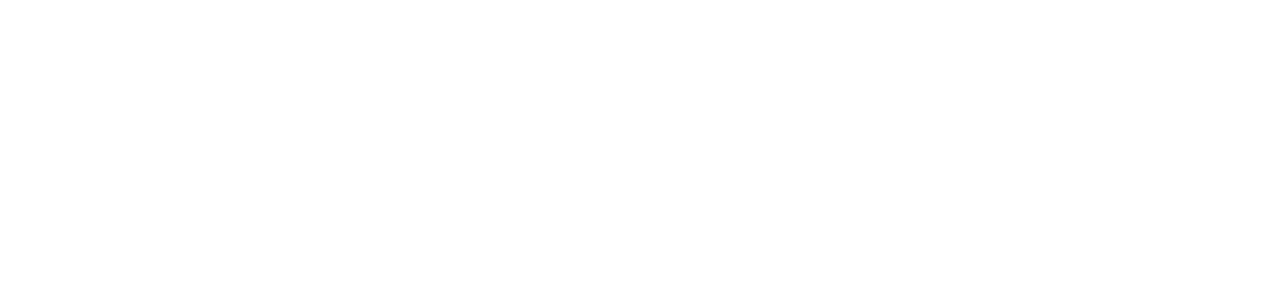
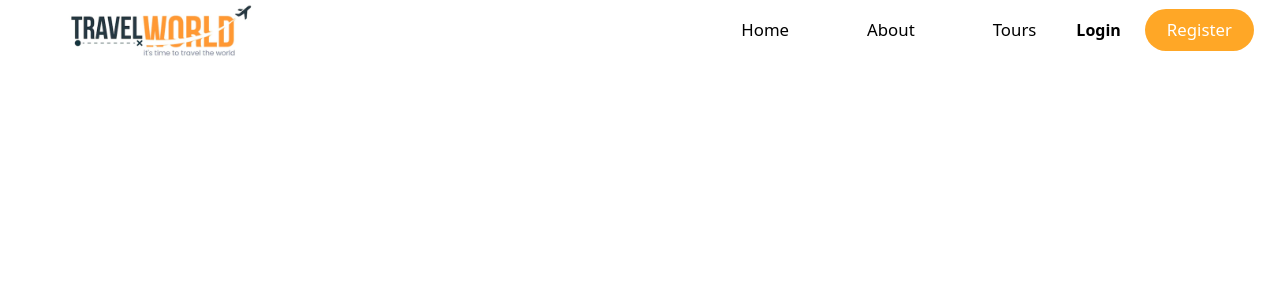
Before and after one commit to GuthiManeendra/Travel-Tour-----, a React (Vite) app: page /tours in a window 1280 px wide. Shown: the top 300 px of the page. Built offline with nearby package versions, Linux system fonts and the light colour scheme.

Commit message:
add Header and AuthContext components with styles and functionality

```diff
--- /dev/null
+++ b/src/Components/header/Header.css
@@ -0,0 +1,125 @@
+/* GLOBAL RESET (CRITICAL) */
+ body {
+  margin: 0;
+  padding: 0;
+}
+
+/* HEADER */
+.header {
+  width: 100%;
+  background: #fff;
+  position: fixed;          /* 🔥 FORCE TO TOP */
+  top: 0;                   /* 🔥 TOUCH BROWSER TOP */
+  left: 0;
+  z-index: 999;
+}
+
+/* STICKY EFFECT */
+.stickey__header {
+  box-shadow: 0 2px 8px rgba(0, 0, 0, 0.08);
+}
+
+/* NAV WRAPPER */
+.nav_wrapper {
+  display: flex;
+  align-items: center;
+  padding: 0 60px;
+  gap: 40px;
+}
+/* LOGO */
+.logo {
+  display: flex;
+  align-items: center;
+}
+
+.logoImg {
+  height: 60px;             /* prevents extra top space */
+  width: auto;
+}
+
+/* NAVIGATION */
+.navigation {
+  display: flex;     /* 🔥 pulls nav close to logo */
+}
+.menu {
+  display: flex;
+  gap: 20px;             /* controlled spacing */
+  list-style: none;
+  margin: 0;
+  padding: 0;
+}
+/* NAV ITEMS */
+.nav__item a {
+  text-decoration: none;
+  font-size: 1.05rem;
+  font-weight: 500;
+  color: #000;
+  padding-left:30px ;
+  /* gap: 10px; */
+}
+
+.nav__item a:hover,
+.active__link {
+  color: #ff7e01;
+}
+
+.active__link {
+  color: #ff7e01;
+}
+
+/* RIGHT SECTION */
+.nav_right {
+  display: flex;
+  align-items: center;
+  gap: 5px;
+    /* 🔥 keeps everything together */
+}
+
+/* LOGIN */
+.secondary__btn {
+  background: transparent !important;
+  border: none !important;
+  padding: 0;
+  color: #000 !important;
+  font-weight: bolder;
+}
+.secondary__btn {
+  font-weight: 600; /* semi-bold */
+}
+.secondary__btn:hover {
+  color: #ff7e01 !important;
+}
+
+/* REGISTER */
+.primary__btn {
+  background: #ffa726 !important;
+  border: none !important;
+  color: #fff !important;
+  font-size: 1.05rem;
+  padding: 8px 22px;
+  border-radius: 30px;
+}
+
+/* MOBILE MENU */
+.mobile__menu {
+  display: none;
+}
+.nav_links {
+  display: flex;
+  flex-direction: column;
+  gap: 5px;
+}
+.navigation{
+  margin-left: 410px;
+}
+.nav_right .secondary__btn {
+  font-weight: 600;
+}
+.nav_right h5 {
+  font-weight: 600;
+}
+
+
+.logo {
+  pointer-events: none;
+}
--- /dev/null
+++ b/src/Components/header/Header.jsx
@@ -0,0 +1,114 @@
+import React, { useEffect, useRef, useContext } from "react";
+import { Container, Row, Button } from "reactstrap";
+import { NavLink, Link, useNavigate } from "react-router-dom";
+import logo from "../../assets/images/logo.png";
+import "./Header.css";
+import { AuthContext } from "../../context/AuthContext";
+
+const nav_links = [
+  { path: "/home", display: "Home" },
+  { path: "/about", display: "About" },
+  { path: "/tours", display: "Tours" },
+];
+
+const Header = () => {
+  const headerRef = useRef(null);
+  const menuRef = useRef(null);
+  const navigate = useNavigate(); // ✅ correct place
+  const { user, dispatch } = useContext(AuthContext);
+
+  const logout = () => {
+    dispatch({ type: "LOGOUT" });
+    navigate("/");
+  };
+
+  // Sticky header
+  useEffect(() => {
+    const handleScroll = () => {
+      if (
+        document.body.scrollTop > 80 ||
+        document.documentElement.scrollTop > 80
+      ) {
+        headerRef.current?.classList.add("stickey__header");
+      } else {
+        headerRef.current?.classList.remove("stickey__header");
+      }
+    };
+
+    window.addEventListener("scroll", handleScroll);
+    return () => window.removeEventListener("scroll", handleScroll);
+  }, []);
+
+  const toggleMenu = () =>
+    menuRef.current?.classList.toggle("show__menu");
+
+  return (
+    <header className="header" ref={headerRef}>
+      <Container fluid className="px-0">
+
+
+          <div className="nav_wrapper d-flex align-items-center justify-content-between">
+
+            {/* Logo */}
+            <div className="logo">
+              <img src={logo} alt="Logo" className="logoImg" />
+            </div>
+
+            {/* Navigation */}
+            <div className="navigation" ref={menuRef}>
+              <ul className="menu d-flex align-items-center gap-5">
+                {nav_links.map((item, index) => (
+                  <li className="nav__item" key={index}>
+                    <NavLink
+                      to={item.path}
+                      className={({ isActive }) =>
+                        isActive ? "active__link" : ""
+                      }
+                    >
+                      {item.display}
+                    </NavLink>
+                  </li>
+                ))}
+              </ul>
+            </div>
+
+            {/* Right buttons */}
+            <div className="nav_right d-flex align-items-center gap-4">
+              {user ? (
+                <>
+                  <h5 className="mb-0 btn primary__btn">
+                    {user.username}
+                  </h5>
+                  <Button className="btn btn-dark" onClick={logout}>
+                    Logout
+                  </Button>
+                </>
+              ) : (
+                <>
+                  <Button
+                    className="btn secondary__btn"
+                    onClick={() => navigate("/login")}
+                  >
+                    Login
+                  </Button>
+
+                  <Button
+                    className="btn primary__btn"
+                    onClick={() => navigate("/register")}
+                  >
+                    Register
+                  </Button>
+                </>
+              )}
+
+              <span className="mobile__menu" onClick={toggleMenu}>
+                <i className="ri-menu-line"></i>
+              </span>
+            </div>
+          </div>
+      </Container>
+    </header>
+  );
+};
+
+export default Header;
--- a/src/Components/layout/Layout.jsx
+++ b/src/Components/layout/Layout.jsx
@@ -1,8 +1,10 @@
+import Header from "../header/Header"
 import { Routers } from "../routers/Routers"
 
 export const Layout = ()=>{
     return(
         <>
+        <Header/>
         <Routers/>
         </>
     )
--- /dev/null
+++ b/src/Context/AuthContext.jsx
@@ -0,0 +1,94 @@
+import { createContext, useEffect, useReducer } from "react";
+
+const initial_state = {
+  user: localStorage.getItem("user")
+    ? JSON.parse(localStorage.getItem("user"))
+    : null,
+  loading: false,
+  error: null,
+  role: localStorage.getItem("role") || null,
+  token: localStorage.getItem("token") || null,
+};
+
+export const AuthContext = createContext(initial_state);
+
+const AuthReducer = (state, action) => {
+  switch (action.type) {
+    case "LOGIN_START":
+      return {
+        ...state,
+        user: null,
+        loading: true,
+        error: null,
+      };
+
+    case "LOGIN_SUCCESS":
+      return {
+        ...state,
+        user: action.payload,
+        token: action.token,
+        role: action.role,
+        loading: false,
+        error: null,
+      };
+
+    case "LOGIN_FAILURE":
+      return {
+        ...state,
+        user: null,
+        loading: false,
+        error: action.payload,
+      };
+
+    case "REGISTER_SUCCESS":
+      return {
+        ...state,
+        loading: false,
+        error: null,
+      };
+
+    case "LOGOUT":
+      return {
+        ...state,
+        user: null,
+        role: null,
+        token: null,
+        loading: false,
+        error: null,
+      };
+
+    default:
+      return state;
+  }
+};
+
+export const AuthContextProvider = ({ children }) => {
+  const [state, dispatch] = useReducer(AuthReducer, initial_state);
+
+  useEffect(() => {
+    localStorage.setItem("user", JSON.stringify(state.user));
+  }, [state.user]);
+
+  useEffect(() => {
+    localStorage.setItem("token", state.token);
+  }, [state.token]);
+
+  useEffect(() => {
+    localStorage.setItem("role", state.role);
+  }, [state.role]);
+
+  return (
+    <AuthContext.Provider
+      value={{
+        user: state.user,
+        token: state.token,
+        role: state.role,
+        loading: state.loading,
+        error: state.error,
+        dispatch,
+      }}
+    >
+      {children}
+    </AuthContext.Provider>
+  );
+};
```
